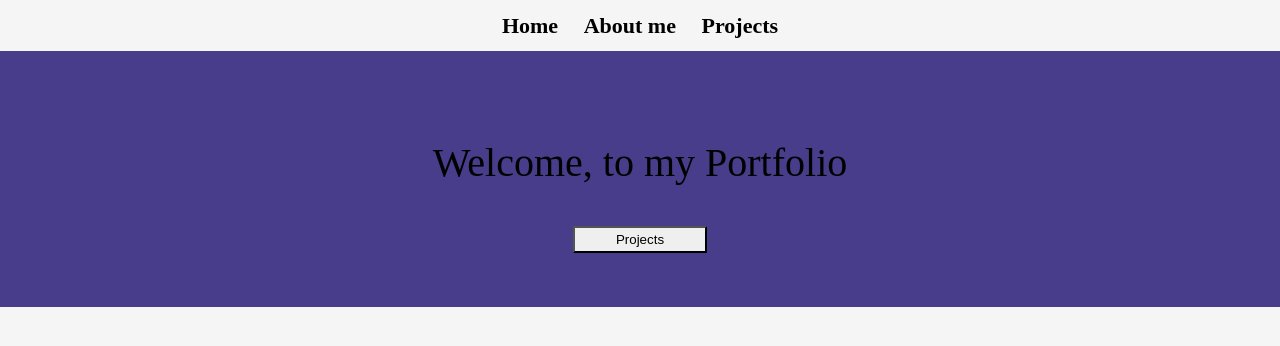
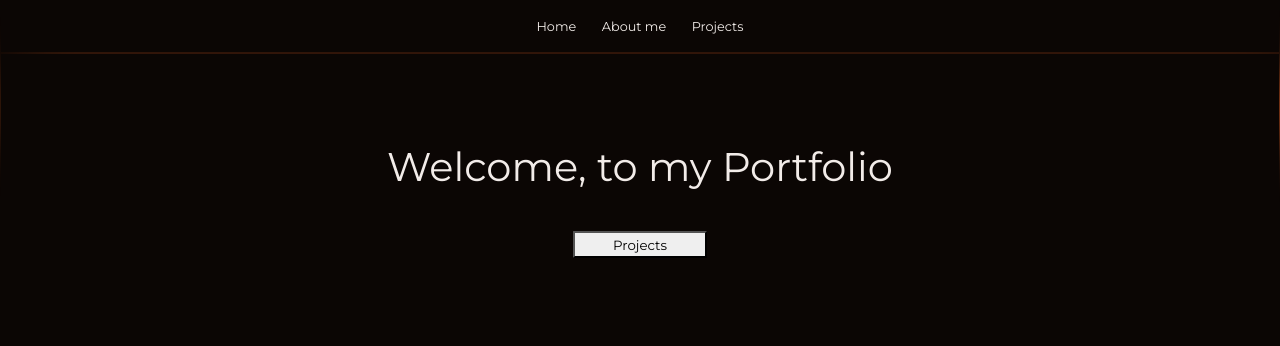
Before and after one commit to zoeldna/zoeldna.github.io, a plain HTML site: page index.html in a window 1280 px wide. Drawn offline with Linux system fonts and the light colour scheme.

Commit message:
header-changes

```diff
--- a/index.html
+++ b/index.html
@@ -10,10 +10,10 @@
     <div id="header-placeholder"></div>
 
     <section>
-        <div class="welcomeContainer">
-            <div class="welcomeItems">
+        <div class="heroContainer">
+            <div class="heroItems">
                 <p>Welcome, to my Portfolio</p>
-                <button class="ctaBtnHome">Projects</button>
+                <button class="ctaBtnhero">Projects</button>
             </div>
         </div>
     </section>
--- a/src/components/header.html
+++ b/src/components/header.html
@@ -4,16 +4,22 @@
     <meta charset="UTF-8">
     <title>Title</title>
     <link rel="stylesheet" href="/src/css/components/header.css">
+    <link rel="stylesheet" href="/src/css/style.css">
 
 </head>
 <body>
 
     <header class="navHeader">
+        <div class="navWrapper">
+
+            <div class="spacer"></div>
+
             <div class="navItemContainer">
                 <a class="navItem" href="/index.html">Home</a>
                 <a class="navItem">About me</a>
                 <a class="navItem">Projects</a>
             </div>
+        </div>
     </header>
 
 </body>
--- a/src/css/components/header.css
+++ b/src/css/components/header.css
@@ -1,39 +1,51 @@
+
+
 .navHeader {
     display: flex;
-    flex-direction: column;
+    flex-direction: row;
     width: 100%;
     height: 4vw;
-    background-color: whitesmoke;
-    box-shadow: 1px 2px 4px rgba(10, 10, 10, 0.5);
+    box-shadow: 20px 80px 60px var(--accent-color);
+    background-color: var(--background-color);
+}
+
+.navWrapper {
+    display: flex;
+    align-items: center;
+    width: 100%;
 }
 
 .navItemContainer {
     display: flex;
+    flex: 1;
     justify-content: center;
     text-align: center;
-    margin: 1vw;
+    margin: 1.5vw;
     gap: 2vw;
 }
 
 .navItem {
-    color: black;
-    font-size: 22px;
-    font-weight: bolder;
+    color: var(--text-color);
+    font-family: "Montserrat", sans-serif;
+    font-size: 1.0vw;
+    font-optical-sizing: auto;
+    font-weight: normal;
+    font-style: normal;
     text-decoration: none;
 }
 
 .navItem:hover {
-    color: cadetblue;
+    color: var(--accent-color);
     cursor: pointer;
 }
 
 .navItem:visited {
-    color: black;
+    color: var(--text-color);
     text-decoration: none;
 }
 
 .navItem:visited:hover {
-    color: cadetblue;
+    color: var(--accent-color);
     cursor: pointer;
     text-decoration: none;
 }
--- a/src/css/style.css
+++ b/src/css/style.css
@@ -1,44 +1,62 @@
+@import url('https://fonts.googleapis.com/css2?family=Montserrat:ital,wght@0,100..900;1,100..900&display=swap');
+
+:root {
+    --text-color: #f2ece9;
+    --background-color: #0b0604;
+    --primary-color: #e0ac95;
+    --secondary-color: #893b19;
+    --accent-color: #eb6326;
+    --accent-color-rgb: 235, 99, 38;
+    --font: 'Montserrat', sans-serif;
+}
+
 body {
-    background-color: whitesmoke;
-    margin: 0;
+    background-color: var(--background-color);
+    margin: 1px;
     padding: 0;
 }
 
-.welcomeContainer {
+.heroContainer {
+    margin-top: 2px;
     display: flex;
     flex-direction: column;
-    background-color: darkslateblue;
+    background-color: var(--background-color);
     height: 20vw;
 }
 
-.welcomeItems {
+.heroItems {
     display:flex;
     flex-direction: column;
     align-self: center;
     margin: 3em;
 }
 
-.welcomeItems p {
+.heroItems p {
+    color: var(--text-color);
+    font-family: "Montserrat", sans-serif;
     font-size: 40px;
 }
 
-.welcomeItems button {
+.heroItems button {
     align-self: center;
 }
 
-.ctaBtnHome {
+.ctaBtnhero {
+    font-family: "Montserrat", sans-serif;
     height: 2em;
     width: 10em;
     border-radius: 0.1em;
     transition:
     width 1s ease,
+    height 1s ease,
     transform 1s ease,
     background-color 1s ease,
     box-shadow 1s ease;
 }
 
-.ctaBtnHome:hover {
-    width: 20em;
+.ctaBtnhero:hover {
+    width: 11em;
+    height: 3em;
     border-radius: 0.1em;
     transform: scale(1.05);
     background-color: wheat;
```
Lines whose indentation alone changed are shown as unchanged.
